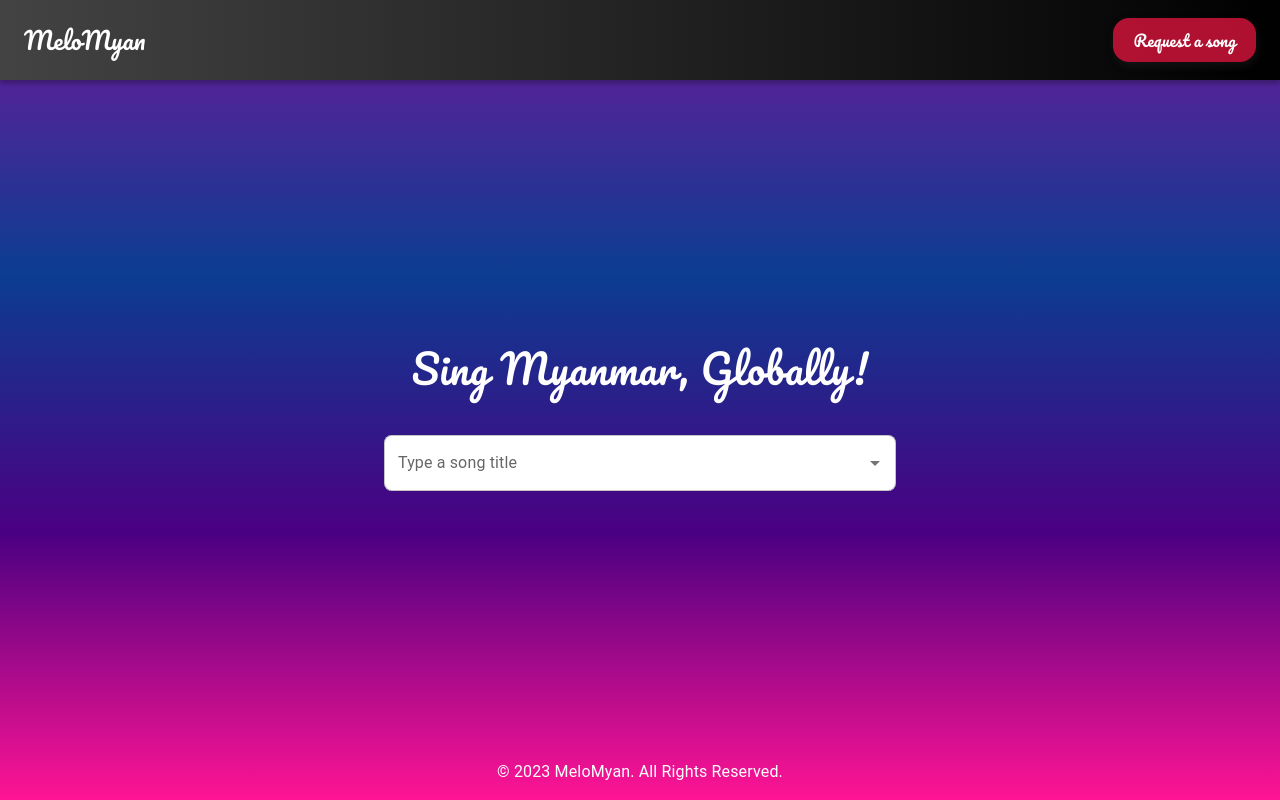
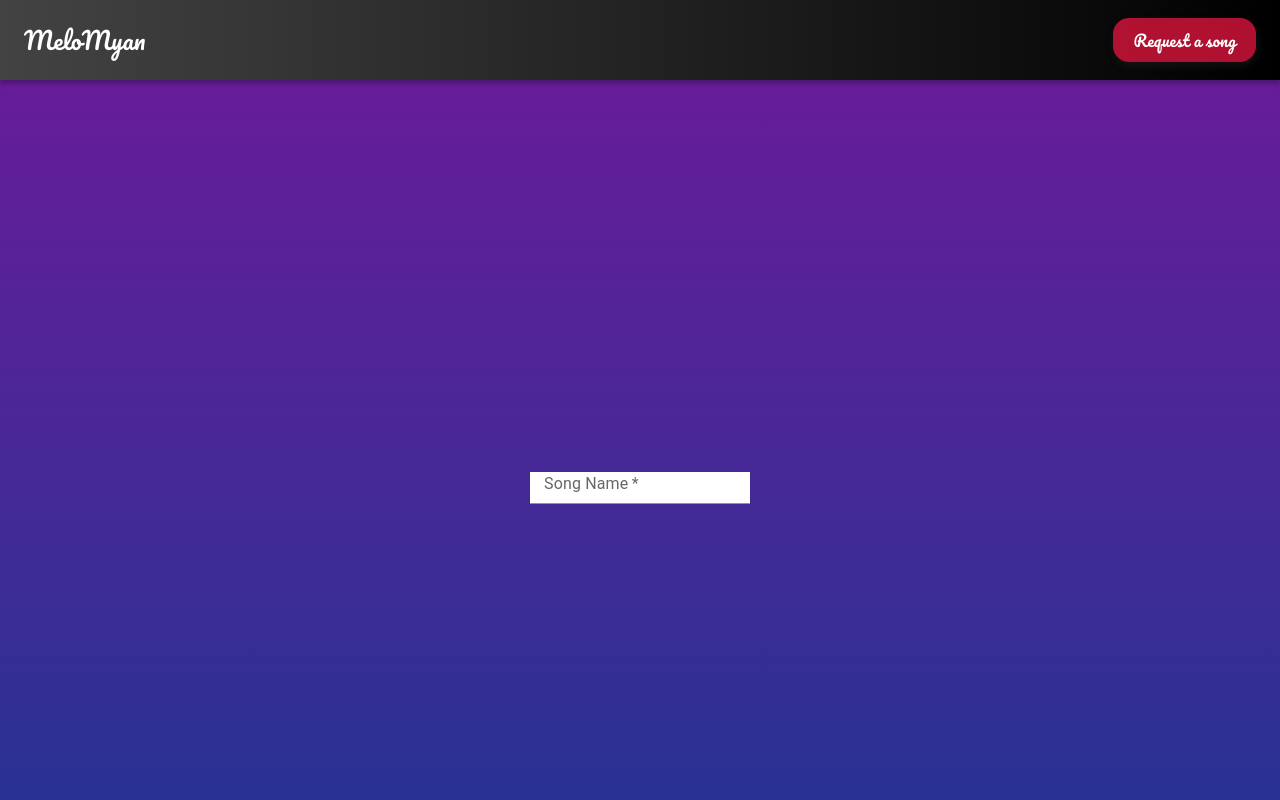
Before and after one commit to ynwin1/RomanizedMM, a React (Create React App) app in the folder client/: page /song-request in a window 1280 px wide. Shown: the top 800 px of the page. Built offline with nearby package versions, Linux system fonts and the light colour scheme; no server answers.

Commit message:
use react router dom to handle redirecting pages

```diff
--- a/client/package.json
+++ b/client/package.json
@@ -13,6 +13,7 @@
     "lodash": "^4.17.21",
     "react": "^18.2.0",
     "react-dom": "^18.2.0",
+    "react-router-dom": "^6.21.1",
     "react-scripts": "5.0.1",
     "web-vitals": "^2.1.4"
   },
--- a/client/src/App.css
+++ b/client/src/App.css
@@ -69,3 +69,11 @@ body {
   align-self: center;
   border-radius: 1rem;
 }
+
+.request-form {
+  display: flex;
+  justify-content: center;
+  align-items: center;
+  width: 100vw;
+  height: 100vh;
+}
--- a/client/src/App.js
+++ b/client/src/App.js
@@ -1,25 +1,36 @@
 import './App.css';
 import { useState } from "react";
+import {BrowserRouter as Router, Route, Routes} from 'react-router-dom';
 import NavBar from "./components/NavBar";
 import SearchBar from "./components/SearchBar";
 import MusicBox from "./components/MusicBox";
 import Footer from "./components/Footer";
+import SongRequest from "./SongRequest";
 
 
 function App() {
     const [selectedSong, setSelectedSong] = useState(undefined);
-    const [lastSelectedSong, setLastSelectedSong] = useState('');
+    const [lastSong, setLastSong] = useState('');
 
     return (
+        <Router>
             <div className="App">
                 <NavBar />
+                <Routes>
+                    <Route path="/" element={
+                        <>
                             <SearchBar
                                 setSelectedSong={setSelectedSong}
-                lastSong={lastSelectedSong}
-                setLastSong={setLastSelectedSong}/>
+                                lastSong={lastSong}
+                                setLastSong={setLastSong}/>
                             {selectedSong && <MusicBox song={selectedSong} />}
                             <Footer />
+                        </>
+                    }/>
+                    <Route path="/song-request" element={<SongRequest />} />
+                </Routes>
             </div>
+        </Router>
     );
 }
 
--- a/client/src/SongRequest.js
+++ b/client/src/SongRequest.js
@@ -1,14 +1,14 @@
 import './App.css';
-import NavBar from "./components/NavBar";
 import RequestForm from "./components/RequestForm";
 import Footer from "./components/Footer";
 
 function SongRequest() {
     return (
         <div className="App">
-            <NavBar />
             <RequestForm />
             <Footer />
         </div>
     )
 }
+
+export default SongRequest;
--- a/client/src/components/NavBar.js
+++ b/client/src/components/NavBar.js
@@ -1,5 +1,6 @@
 import React from "react";
 import { AppBar, Toolbar, Typography, Button } from '@mui/material';
+import { Link } from 'react-router-dom';
 import { styled } from '@mui/system';
 
 const CustomAppBar = styled(AppBar)({
@@ -19,7 +20,6 @@ const CustomButton = styled(Button)({
     borderRadius: '1rem',
     background: 'rgba(220, 20, 60, 0.80)',
     boxShadow: '2px 4px 8px 0px rgba(51, 51, 51, 0.30)',
-    marginLeft: "auto",
     padding: '10px 20px',
     fontSize: '1rem',
     textTransform: 'none',
@@ -29,17 +29,16 @@ const CustomButton = styled(Button)({
 })
 
 function NavBar() {
-    function songRequestPage() {
-        // TODO - need to use Router
-    }
 
     return (
         <CustomAppBar position="static">
-            <Toolbar>
+            <Toolbar sx={{justifyContent: "space-between", display: 'flex', flexDirection: 'row',}}>
                 <NavBarTypography variant="h5">
                     MeloMyan
                 </NavBarTypography>
-                <CustomButton onClick={songRequestPage}><NavBarTypography>Request a song</NavBarTypography></CustomButton>
+                <Link to="/song-request">
+                    <CustomButton><NavBarTypography>Request a song</NavBarTypography></CustomButton>
+                </Link>
             </Toolbar>
         </CustomAppBar>
     )
--- a/client/src/components/RequestForm.js
+++ b/client/src/components/RequestForm.js
@@ -1,5 +1,6 @@
 import React, {useState} from "react"
 import {FormControl, InputLabel, Input, FormHelperText} from "@mui/material";
+import {styled} from "@mui/system";
 
 function RequestForm() {
     const SERVER_URL = 'http://localhost:4321';
@@ -44,18 +45,25 @@ function RequestForm() {
         await submitForm();
     }
 
+    const CustomForm = styled(FormControl) ({
+        display:'flex', flexDirection:'column', justifyContent: 'center', alignItems:'center'
+    })
+
     function createFormControl(name, label, val, req) {
         return (
-            <FormControl required={req}>
+            <div className="request-form">
+                <CustomForm required={req} sx={{}}>
                     <InputLabel htmlFor={name}>{label}</InputLabel>
                     <Input
                         id={name}
                         name={name}
                         value={val}
                         onChange={handleChange}
+                        sx={{background: '#FFFFFF'}}
                     />
-                {req && <FormHelperText>Required(*)</FormHelperText>}
-            </FormControl>
+                    {/*{req && <FormHelperText>Required(*)</FormHelperText>}*/}
+                </CustomForm>
+            </div>
         )
     }
 
@@ -71,9 +79,9 @@ function RequestForm() {
     return (
         <form onSubmit={handleSubmit}>
             {createFormControl("songName", "Song Name", formData.songName, true)}
-            {createFormControl("artist", "Artist", formData.songName, true)}
-            {createFormControl("youtubeLink", "Youtube Link", formData.songName, true)}
-            {createFormControl("details", "Details/Comments", formData.songName, true)}
+            {createFormControl("artist", "Artist", formData.artist, false)}
+            {createFormControl("youtubeLink", "Youtube Link", formData.youtubeLink, false)}
+            {createFormControl("details", "Details/Comments", formData.details, false)}
             <button type="submit">Submit</button>
         </form>
     )
```
Also changed, not shown: 1 other file (tests, documents, lock files or other folders). Lines whose indentation alone changed are shown as unchanged.
